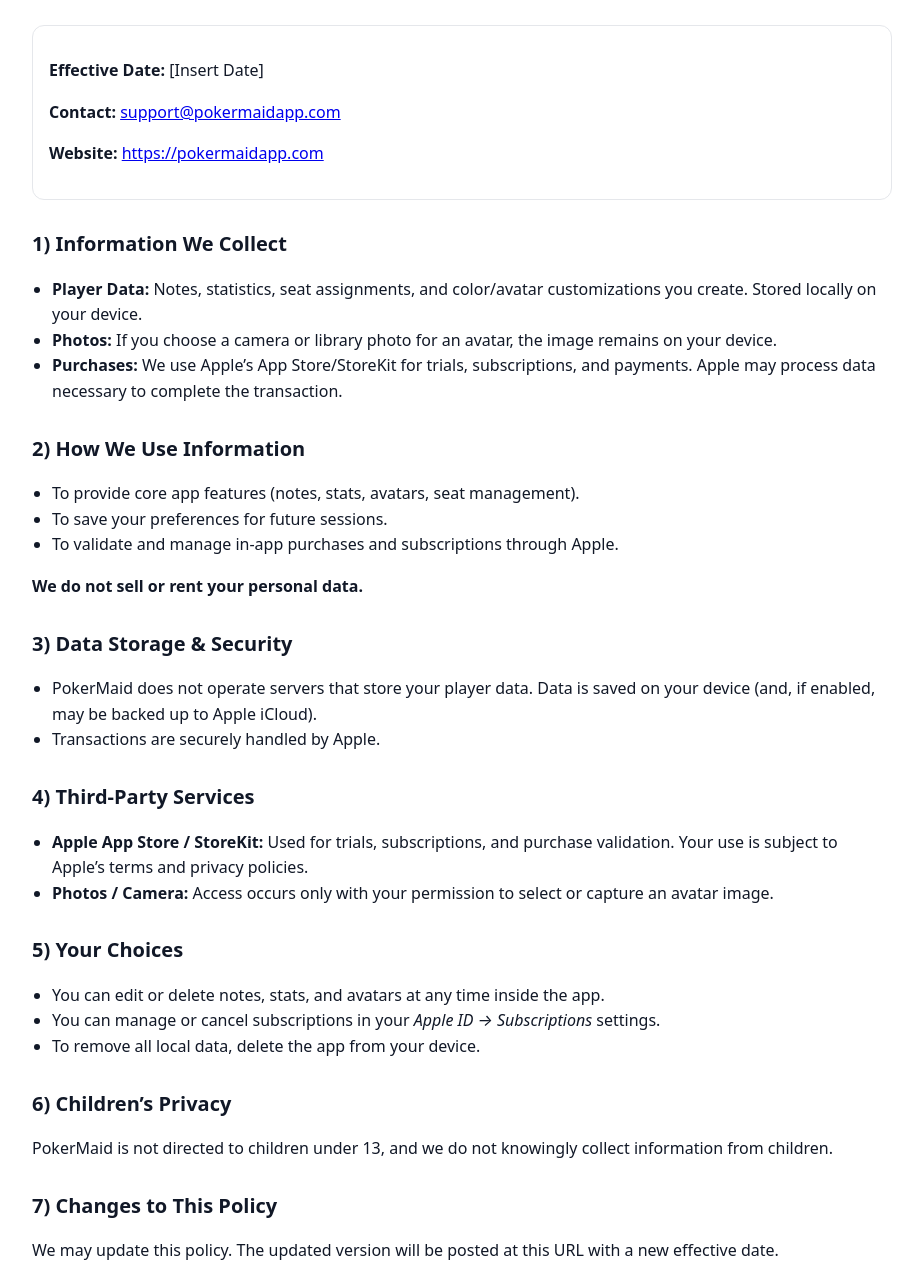
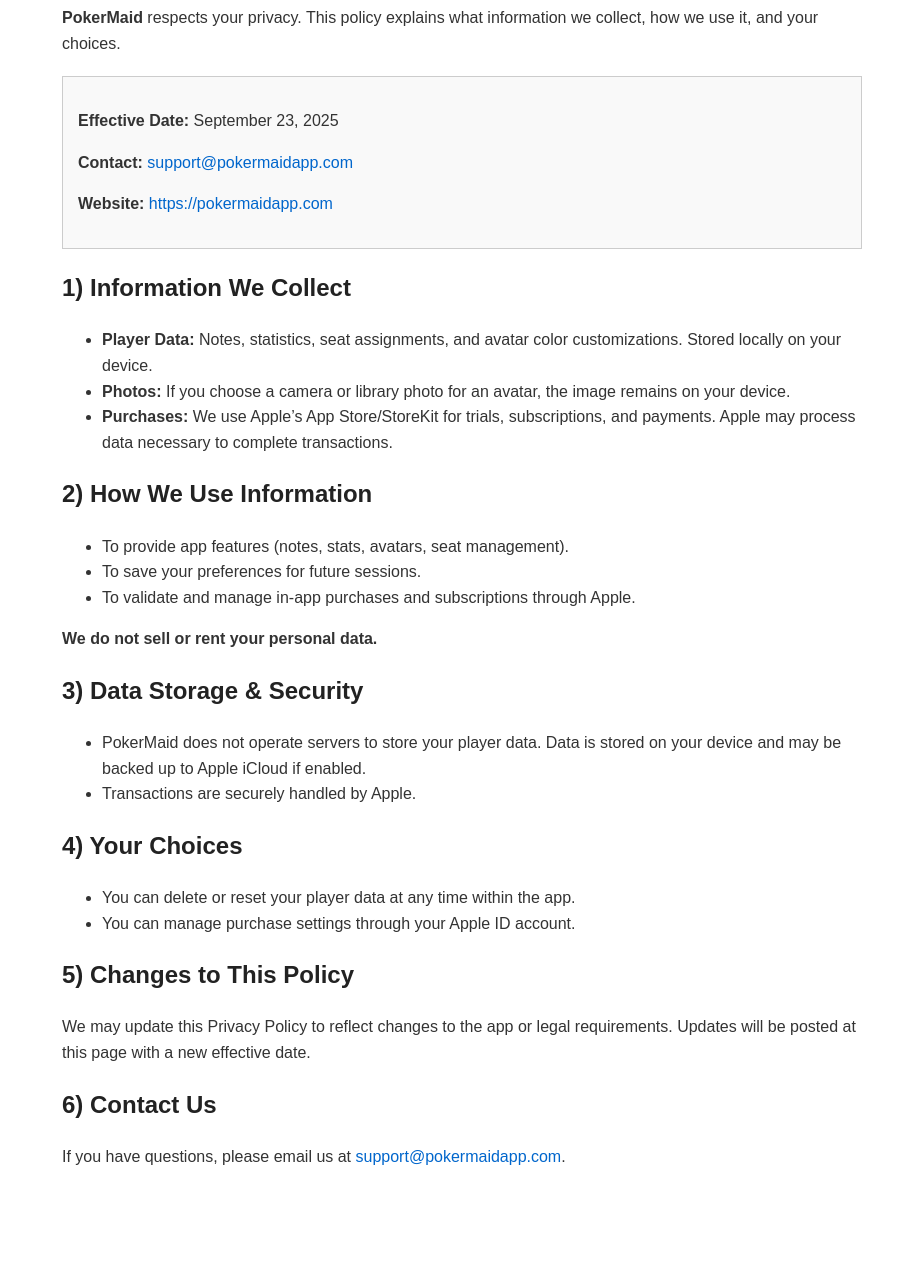
Before and after one commit to usastateparks/pokermaid-privacy, a plain HTML site: page privacy-policy.html in a window 1280 px wide. Shown: the part 149-1430 px from the top of the page, without its empty margins (178-1101 px from the left). After the commit the page ends 1394 px from the top, so only its background shows below. Drawn offline with Linux system fonts and the light colour scheme.

Commit message:
Update privacy-policy.html

```diff
--- a/privacy-policy.html
+++ b/privacy-policy.html
@@ -1,54 +1,76 @@
-<main class="container" style="max-width:860px;margin:0 auto;padding:24px;font:16px/1.6 system-ui,-apple-system,BlinkMacSystemFont,Segoe UI,Roboto,Helvetica,Arial,sans-serif;color:#111827;background:#fff;">
-  <h1 style="font-size:2rem;margin-bottom:12px;">Privacy Policy</h1>
-  <p style="color:#6b7280;margin-bottom:28px;"><strong>PokerMaid</strong> respects your privacy. This policy explains what we collect, how we use it, and your choices.</p>
+<!DOCTYPE html>
+<html lang="en">
+<head>
+  <meta charset="UTF-8">
+  <meta name="viewport" content="width=device-width, initial-scale=1.0">
+  <title>PokerMaid Privacy Policy</title>
+  <style>
+    body {
+      font-family: Arial, sans-serif;
+      line-height: 1.6;
+      max-width: 800px;
+      margin: 40px auto;
+      padding: 20px;
+      background: #fff;
+      color: #333;
+    }
+    h1, h2 {
+      color: #222;
+    }
+    .box {
+      border: 1px solid #ccc;
+      padding: 15px;
+      margin: 20px 0;
+      background: #f9f9f9;
+    }
+    a {
+      color: #0066cc;
+      text-decoration: none;
+    }
+  </style>
+</head>
+<body>
+  <h1>Privacy Policy</h1>
 
-  <div style="border:1px solid #e5e7eb;border-radius:12px;padding:16px;margin:16px 0;">
-    <p><strong>Effective Date:</strong> [Insert Date]</p>
+  <p><strong>PokerMaid</strong> respects your privacy. This policy explains what information we collect, how we use it, and your choices.</p>
+
+  <div class="box">
+    <p><strong>Effective Date:</strong> September 23, 2025</p>
     <p><strong>Contact:</strong> <a href="mailto:support@pokermaidapp.com">support@pokermaidapp.com</a></p>
     <p><strong>Website:</strong> <a href="https://pokermaidapp.com">https://pokermaidapp.com</a></p>
   </div>
 
-  <h2 style="margin-top:28px;font-size:1.25rem;">1) Information We Collect</h2>
-  <ul style="padding-left:20px;">
-    <li><strong>Player Data:</strong> Notes, statistics, seat assignments, and color/avatar customizations you create. Stored locally on your device.</li>
+  <h2>1) Information We Collect</h2>
+  <ul>
+    <li><strong>Player Data:</strong> Notes, statistics, seat assignments, and avatar color customizations. Stored locally on your device.</li>
     <li><strong>Photos:</strong> If you choose a camera or library photo for an avatar, the image remains on your device.</li>
-    <li><strong>Purchases:</strong> We use Apple’s App Store/StoreKit for trials, subscriptions, and payments. Apple may process data necessary to complete the transaction.</li>
+    <li><strong>Purchases:</strong> We use Apple’s App Store/StoreKit for trials, subscriptions, and payments. Apple may process data necessary to complete transactions.</li>
   </ul>
 
-  <h2 style="margin-top:28px;font-size:1.25rem;">2) How We Use Information</h2>
-  <ul style="padding-left:20px;">
-    <li>To provide core app features (notes, stats, avatars, seat management).</li>
+  <h2>2) How We Use Information</h2>
+  <ul>
+    <li>To provide app features (notes, stats, avatars, seat management).</li>
     <li>To save your preferences for future sessions.</li>
     <li>To validate and manage in-app purchases and subscriptions through Apple.</li>
   </ul>
   <p><strong>We do not sell or rent your personal data.</strong></p>
 
-  <h2 style="margin-top:28px;font-size:1.25rem;">3) Data Storage & Security</h2>
-  <ul style="padding-left:20px;">
-    <li>PokerMaid does not operate servers that store your player data. Data is saved on your device (and, if enabled, may be backed up to Apple iCloud).</li>
+  <h2>3) Data Storage & Security</h2>
+  <ul>
+    <li>PokerMaid does not operate servers to store your player data. Data is stored on your device and may be backed up to Apple iCloud if enabled.</li>
     <li>Transactions are securely handled by Apple.</li>
   </ul>
 
-  <h2 style="margin-top:28px;font-size:1.25rem;">4) Third-Party Services</h2>
-  <ul style="padding-left:20px;">
-    <li><strong>Apple App Store / StoreKit:</strong> Used for trials, subscriptions, and purchase validation. Your use is subject to Apple’s terms and privacy policies.</li>
-    <li><strong>Photos / Camera:</strong> Access occurs only with your permission to select or capture an avatar image.</li>
+  <h2>4) Your Choices</h2>
+  <ul>
+    <li>You can delete or reset your player data at any time within the app.</li>
+    <li>You can manage purchase settings through your Apple ID account.</li>
   </ul>
 
-  <h2 style="margin-top:28px;font-size:1.25rem;">5) Your Choices</h2>
-  <ul style="padding-left:20px;">
-    <li>You can edit or delete notes, stats, and avatars at any time inside the app.</li>
-    <li>You can manage or cancel subscriptions in your <em>Apple ID → Subscriptions</em> settings.</li>
-    <li>To remove all local data, delete the app from your device.</li>
-  </ul>
+  <h2>5) Changes to This Policy</h2>
+  <p>We may update this Privacy Policy to reflect changes to the app or legal requirements. Updates will be posted at this page with a new effective date.</p>
 
-  <h2 style="margin-top:28px;font-size:1.25rem;">6) Children’s Privacy</h2>
-  <p>PokerMaid is not directed to children under 13, and we do not knowingly collect information from children.</p>
-
-  <h2 style="margin-top:28px;font-size:1.25rem;">7) Changes to This Policy</h2>
-  <p>We may update this policy. The updated version will be posted at this URL with a new effective date.</p>
-
-  <div style="margin-top:32px;color:#6b7280;font-size:.95rem;">
-    <p>For questions about this policy or your data, email <a href="mailto:support@pokermaidapp.com">support@pokermaidapp.com</a>.</p>
-  </div>
-</main>
+  <h2>6) Contact Us</h2>
+  <p>If you have questions, please email us at <a href="mailto:support@pokermaidapp.com">support@pokermaidapp.com</a>.</p>
+</body>
+</html>
```
